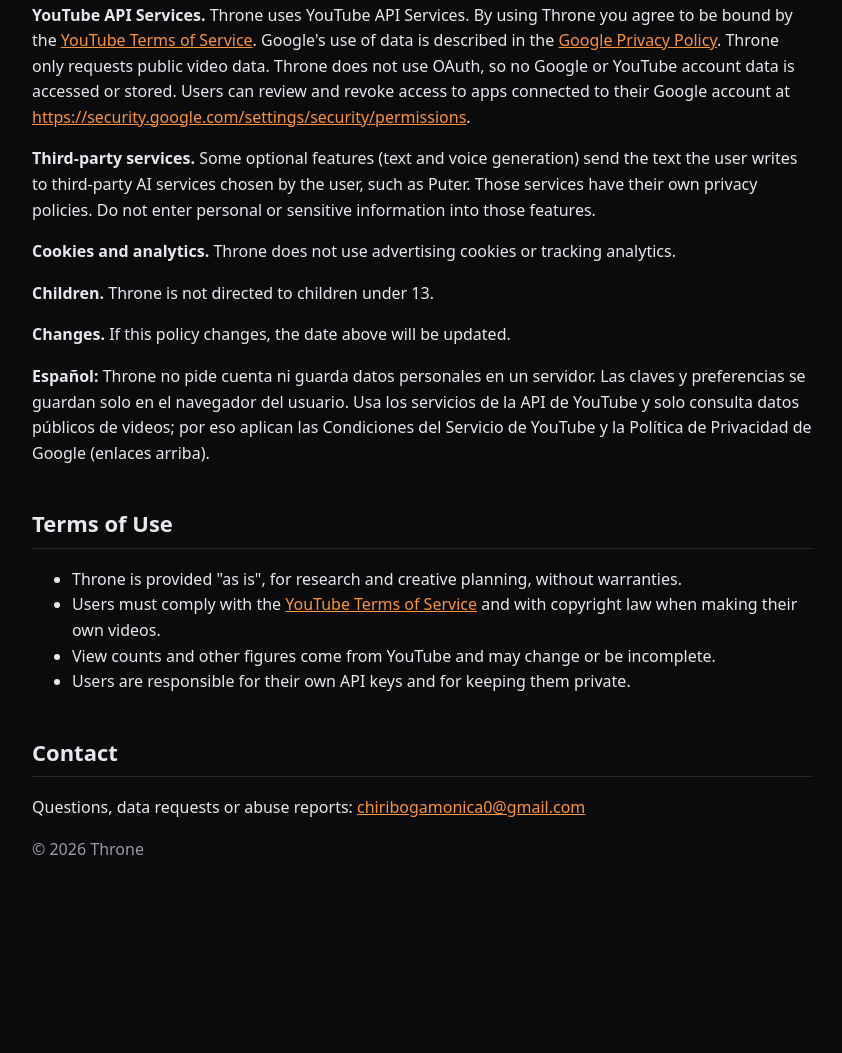
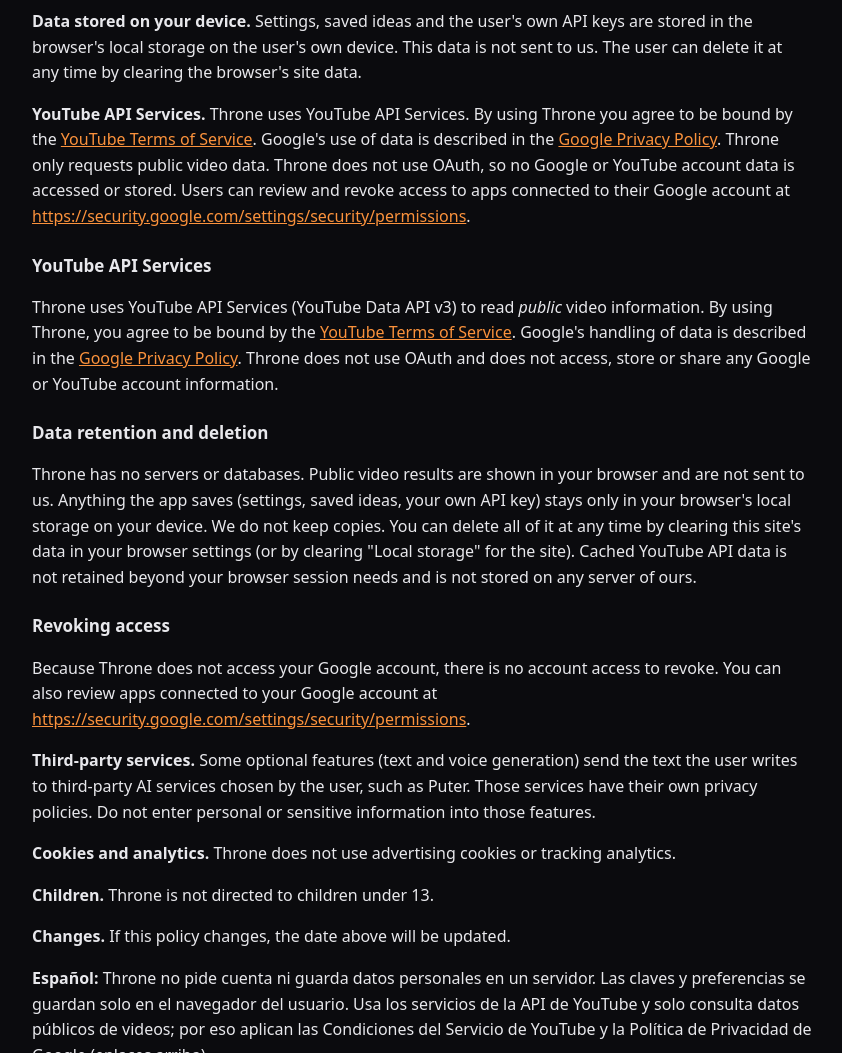
Before and after one commit to chiribogamonica0-cell/Throne, a plain HTML site: page index.html in a window 1280 px wide. Shown: the part 1159-2212 px from the top of the page, without its empty margins (218-1060 px from the left). Before the commit the page ends 2117 px from the top, so only its background shows below. Drawn offline with Linux system fonts and the light colour scheme.

Commit message:
Add files via upload

```diff
--- a/index.html
+++ b/index.html
@@ -8,7 +8,7 @@
   body{margin:0;background:#0b0b0e;color:#e8e8ec;font-family:system-ui,-apple-system,Segoe UI,Roboto,sans-serif;line-height:1.6}
   main{max-width:780px;margin:0 auto;padding:40px 20px 80px}
   h1{font-size:34px;margin:0 0 6px} h1 span{color:#f97316}
-  h2{margin-top:40px;font-size:22px;border-bottom:1px solid #26262c;padding-bottom:6px}
+  h3{margin:22px 0 4px;font-size:17px} h2{margin-top:40px;font-size:22px;border-bottom:1px solid #26262c;padding-bottom:6px}
   a{color:#fb923c} .muted{color:#9a9aa5} .card{background:#141418;border:1px solid #26262c;border-radius:12px;padding:16px 20px;margin:14px 0}
   nav a{margin-right:16px}
   code{background:#1d1d24;padding:1px 6px;border-radius:5px}
@@ -18,7 +18,8 @@
 <main>
   <h1>Thr<span>one</span></h1>
   <p class="muted">Research tool for finding popular YouTube video topics · Herramienta para investigar temas virales en YouTube</p>
-  <nav><a href="#about">About</a><a href="#privacy">Privacy Policy</a><a href="#terms">Terms</a><a href="#contact">Contact</a></nav>
+  <nav><a href="#about">About</a><a href="#privacy">Privacy Policy</a><a href="#terms">Terms of Use</a><a href="#contact">Contact</a></nav>
+  <div class="card"><strong>Uses YouTube API Services.</strong> By using Throne you agree to the <a href="https://www.youtube.com/t/terms">YouTube Terms of Service</a>. Read our <a href="#privacy"><strong>Privacy Policy</strong></a> and the <a href="http://www.google.com/policies/privacy">Google Privacy Policy</a>.</div>
 
   <h2 id="about">About Throne</h2>
   <p>Throne is a free, read-only research tool for content creators. It helps a creator discover which video topics are already popular on YouTube so they can plan their own original videos.</p>
@@ -44,6 +45,12 @@
   <p><strong>Data we collect.</strong> Throne does not require an account and does not collect personal information on a server. The app runs in the user's own web browser.</p>
   <p><strong>Data stored on your device.</strong> Settings, saved ideas and the user's own API keys are stored in the browser's local storage on the user's own device. This data is not sent to us. The user can delete it at any time by clearing the browser's site data.</p>
   <p><strong>YouTube API Services.</strong> Throne uses YouTube API Services. By using Throne you agree to be bound by the <a href="https://www.youtube.com/t/terms">YouTube Terms of Service</a>. Google's use of data is described in the <a href="http://www.google.com/policies/privacy">Google Privacy Policy</a>. Throne only requests public video data. Throne does not use OAuth, so no Google or YouTube account data is accessed or stored. Users can review and revoke access to apps connected to their Google account at <a href="https://security.google.com/settings/security/permissions">https://security.google.com/settings/security/permissions</a>.</p>
+  <h3>YouTube API Services</h3>
+  <p>Throne uses YouTube API Services (YouTube Data API v3) to read <em>public</em> video information. By using Throne, you agree to be bound by the <a href="https://www.youtube.com/t/terms">YouTube Terms of Service</a>. Google's handling of data is described in the <a href="http://www.google.com/policies/privacy">Google Privacy Policy</a>. Throne does not use OAuth and does not access, store or share any Google or YouTube account information.</p>
+  <h3>Data retention and deletion</h3>
+  <p>Throne has no servers or databases. Public video results are shown in your browser and are not sent to us. Anything the app saves (settings, saved ideas, your own API key) stays only in your browser's local storage on your device. We do not keep copies. You can delete all of it at any time by clearing this site's data in your browser settings (or by clearing "Local storage" for the site). Cached YouTube API data is not retained beyond your browser session needs and is not stored on any server of ours.</p>
+  <h3>Revoking access</h3>
+  <p>Because Throne does not access your Google account, there is no account access to revoke. You can also review apps connected to your Google account at <a href="https://security.google.com/settings/security/permissions">https://security.google.com/settings/security/permissions</a>.</p>
   <p><strong>Third-party services.</strong> Some optional features (text and voice generation) send the text the user writes to third-party AI services chosen by the user, such as Puter. Those services have their own privacy policies. Do not enter personal or sensitive information into those features.</p>
   <p><strong>Cookies and analytics.</strong> Throne does not use advertising cookies or tracking analytics.</p>
   <p><strong>Children.</strong> Throne is not directed to children under 13.</p>
```
